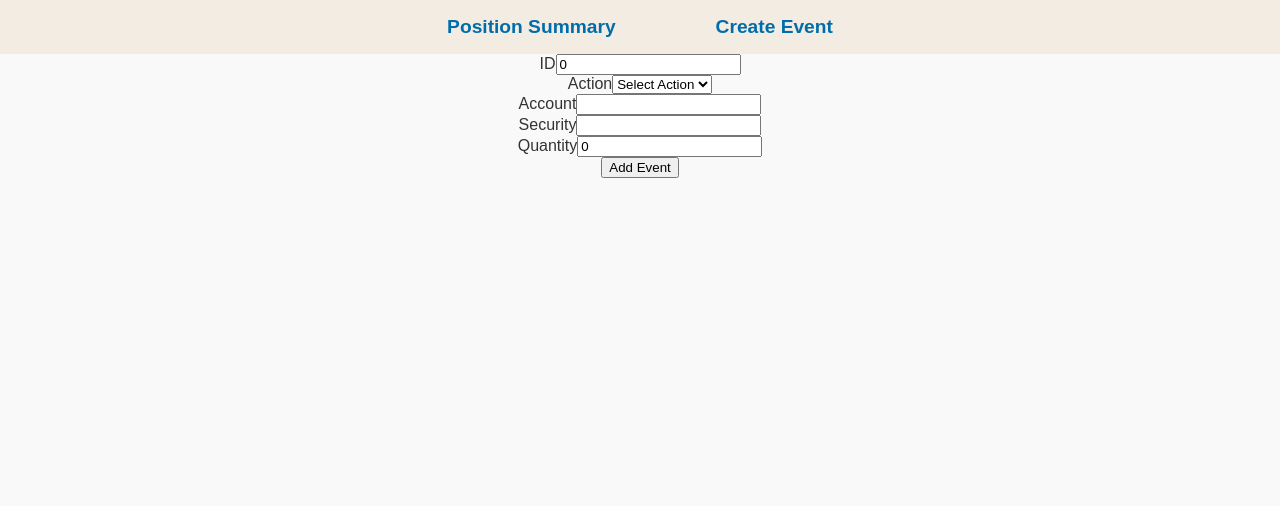
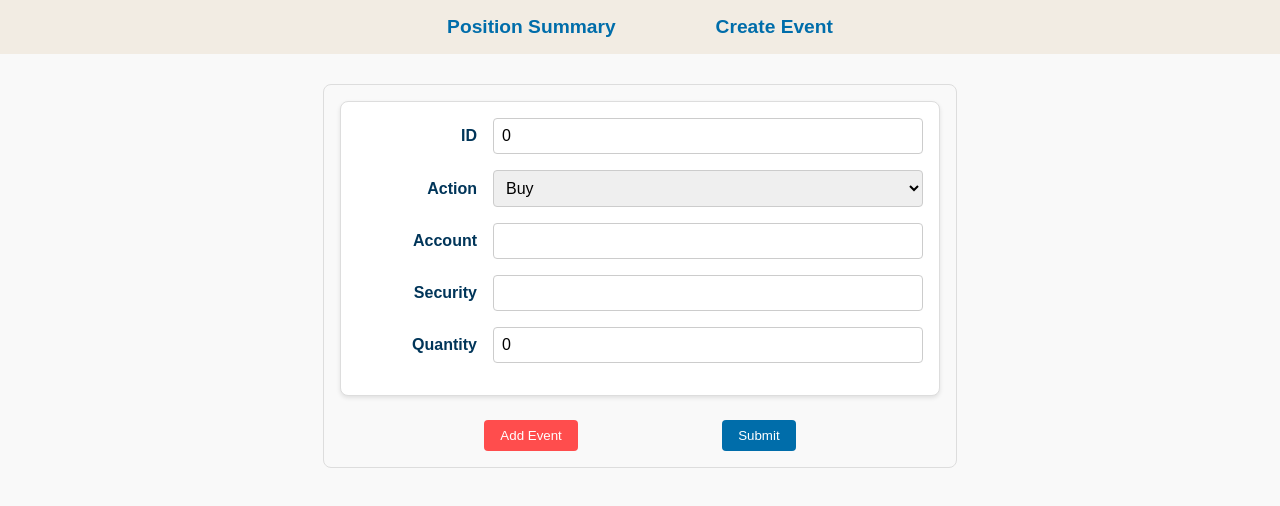
Before and after one commit to yiweichay/position-book-ui, a React (Create React App) app: page /create-event in a window 1280 px wide. Shown: the top 506 px of the page. Built offline with nearby package versions, Linux system fonts and the light colour scheme.

Commit message:
Create event works

```diff
--- a/src/App.css
+++ /dev/null
@@ -1,38 +0,0 @@
-.App {
-  text-align: center;
-}
-
-.App-logo {
-  height: 40vmin;
-  pointer-events: none;
-}
-
-@media (prefers-reduced-motion: no-preference) {
-  .App-logo {
-    animation: App-logo-spin infinite 20s linear;
-  }
-}
-
-.App-header {
-  background-color: #282c34;
-  min-height: 100vh;
-  display: flex;
-  flex-direction: column;
-  align-items: center;
-  justify-content: center;
-  font-size: calc(10px + 2vmin);
-  color: white;
-}
-
-.App-link {
-  color: #61dafb;
-}
-
-@keyframes App-logo-spin {
-  from {
-    transform: rotate(0deg);
-  }
-  to {
-    transform: rotate(360deg);
-  }
-}
--- a/src/App.tsx
+++ b/src/App.tsx
@@ -1,5 +1,4 @@
 import React from "react";
-import "./App.css";
 import { Dashboard } from "./pages/Dashboard";
 import { BrowserRouter as Router } from "react-router-dom";
 
--- /dev/null
+++ b/src/components/TradeEventBlock/TradeEventBlock.css
@@ -0,0 +1,39 @@
+.TradeEventBlock {
+  padding: 1rem;
+  margin-bottom: 1rem;
+  background-color: #ffffff;
+  border: 1px solid #ddd;
+  border-radius: 8px;
+  box-shadow: 0 2px 4px rgba(0, 0, 0, 0.1);
+}
+
+.TradeEventBlock .form-group {
+  display: flex;
+  align-items: center;
+  margin-bottom: 1rem;
+}
+
+.TradeEventBlock .form-group label {
+  font-weight: bold;
+  margin-right: 1rem;
+  color: var(--secondary-color);
+  width: 120px; /* Fixed width for labels */
+  text-align: right; /* Align label text to the right */
+}
+
+.TradeEventBlock .form-group input,
+.TradeEventBlock .form-group select {
+  flex: 1;
+  padding: 0.5rem;
+  border: 1px solid #ccc;
+  border-radius: 4px;
+  font-size: 1rem;
+  transition: border-color 0.3s ease, box-shadow 0.3s ease;
+}
+
+.TradeEventBlock .form-group input:focus,
+.TradeEventBlock .form-group select:focus {
+  border-color: var(--primary-color);
+  box-shadow: 0 0 4px rgba(0, 109, 170, 0.5);
+  outline: none;
+}
--- a/src/components/TradeEventBlock/TradeEventBlock.tsx
+++ b/src/components/TradeEventBlock/TradeEventBlock.tsx
@@ -1,4 +1,5 @@
 import { TradeEvent } from "../../utils/interface";
+import "./TradeEventBlock.css";
 
 interface TradeEventBlockProps {
     event: TradeEvent;
@@ -28,9 +29,9 @@ export const TradeEventBlock: React.FC<TradeEventBlockProps> = ({event, onChange
           onChange={(e) => onChange("action", e.target.value)}
           required
         >
-          <option value="">Select Action</option>
           <option value="Buy">Buy</option>
           <option value="Sell">Sell</option>
+          <option value="Cancel">Cancel</option>
         </select>
       </div>
       <div className="form-group">
--- /dev/null
+++ b/src/components/TradeEventForm/TradeEventForm.css
@@ -0,0 +1,45 @@
+.TradeEventForm {
+  padding: 1rem;
+  background-color: #f9f9f9;
+  border: 1px solid #ddd;
+  border-radius: 8px;
+  max-width: 600px;
+  margin: 0 auto;
+}
+
+.event-block {
+  margin-bottom: 1rem;
+  padding: 1rem;
+  border: 1px solid #ccc;
+  border-radius: 4px;
+  background-color: #fff;
+}
+
+button {
+  margin-top: 0.5rem;
+  padding: 0.5rem 1rem;
+  background-color: var(--primary-color);
+  color: white;
+  border: none;
+  border-radius: 4px;
+  cursor: pointer;
+  transition: background-color 0.3s ease;
+}
+
+button:hover {
+  background-color: var(--secondary-color);
+}
+
+button[type="button"] {
+  background-color: #ff4d4d;
+}
+
+button[type="button"]:hover {
+  background-color: #cc0000;
+}
+
+.button-wrapper {
+  display: flex;
+  justify-content: space-evenly;
+  margin-top: 1rem;
+}
--- a/src/components/TradeEventForm/TradeEventForm.tsx
+++ b/src/components/TradeEventForm/TradeEventForm.tsx
@@ -1,15 +1,20 @@
 import { useState } from "react";
 import { TradeEventBlock } from "../TradeEventBlock/TradeEventBlock";
 import { TradeAction, TradeEvent } from "../../utils/interface";
+import "./TradeEventForm.css";
 
-export const TradeEventForm = () => {
+export interface TradeEventFormProps {
+  handleFormSubmit: (events: TradeEvent[]) => void;
+}
+
+export const TradeEventForm: React.FC<TradeEventFormProps> = ({
+  handleFormSubmit,
+}) => {
   const [tradeEvents, setTradeEvents] = useState<TradeEvent[]>([
     { id: 0, action: TradeAction.BUY, account: "", security: "", quantity: 0 },
   ]);
 
-  const handleSubmit = () => {};
-
-  const addTradeEvent = () => {
+  const handleAddTradeEvent = () => {
     setTradeEvents([
       ...tradeEvents,
       {
@@ -33,6 +38,12 @@ export const TradeEventForm = () => {
       [field]: value,
     };
     setTradeEvents(updatedEvents);
+    console.log("tradeEvents", tradeEvents);
+  };
+
+  const handleSubmit = (e: React.FormEvent) => {
+    e.preventDefault();
+    handleFormSubmit(tradeEvents);
   };
 
   return (
@@ -40,13 +51,17 @@ export const TradeEventForm = () => {
       <form onSubmit={handleSubmit}>
         {tradeEvents.map((event, index) => (
           <TradeEventBlock
+            key={index}
             event={event}
             onChange={(field, value) => handleEventChange(index, field, value)}
           />
         ))}
-        <button type="button" onClick={addTradeEvent}>
-          Add Event
-        </button>
+        <div className="button-wrapper">
+          <button type="button" onClick={handleAddTradeEvent}>
+            Add Event
+          </button>
+          <button type="submit">Submit</button>
+        </div>
       </form>
     </div>
   );
--- a/src/pages/CreateEvent.tsx
+++ b/src/pages/CreateEvent.tsx
@@ -17,14 +17,18 @@ import { TradeEventForm } from '../components/TradeEventForm/TradeEventForm';
 
 export const CreateEvent = () => {
 
-    // useEffect(() => {
-    //     const response = createTradeEvent(fakeEvent);
-    //     console.log(response);
-    // }, []);
+    const handleFormSubmit = async (events: TradeEvent[]) => {
+        const response = await createTradeEvent({ events });
+        if (response) {
+            console.log("Event created successfully:", response);
+        } else {
+            console.error("Failed to create event");
+        }
+    }
 
   return (
-    <div>
-      <TradeEventForm/>
+    <div className = "trade-event-wrapper">
+      <TradeEventForm handleFormSubmit={handleFormSubmit}/>
     </div>
   )
 }
--- a/src/styles/global.css
+++ b/src/styles/global.css
@@ -30,3 +30,8 @@ a {
 a:hover {
   color: var(--secondary-color);
 }
+
+.trade-event-wrapper {
+    margin-top: 30px;
+    margin-bottom: 40px;
+}
```
Also changed, not shown: src/logo.svg (deleted).
